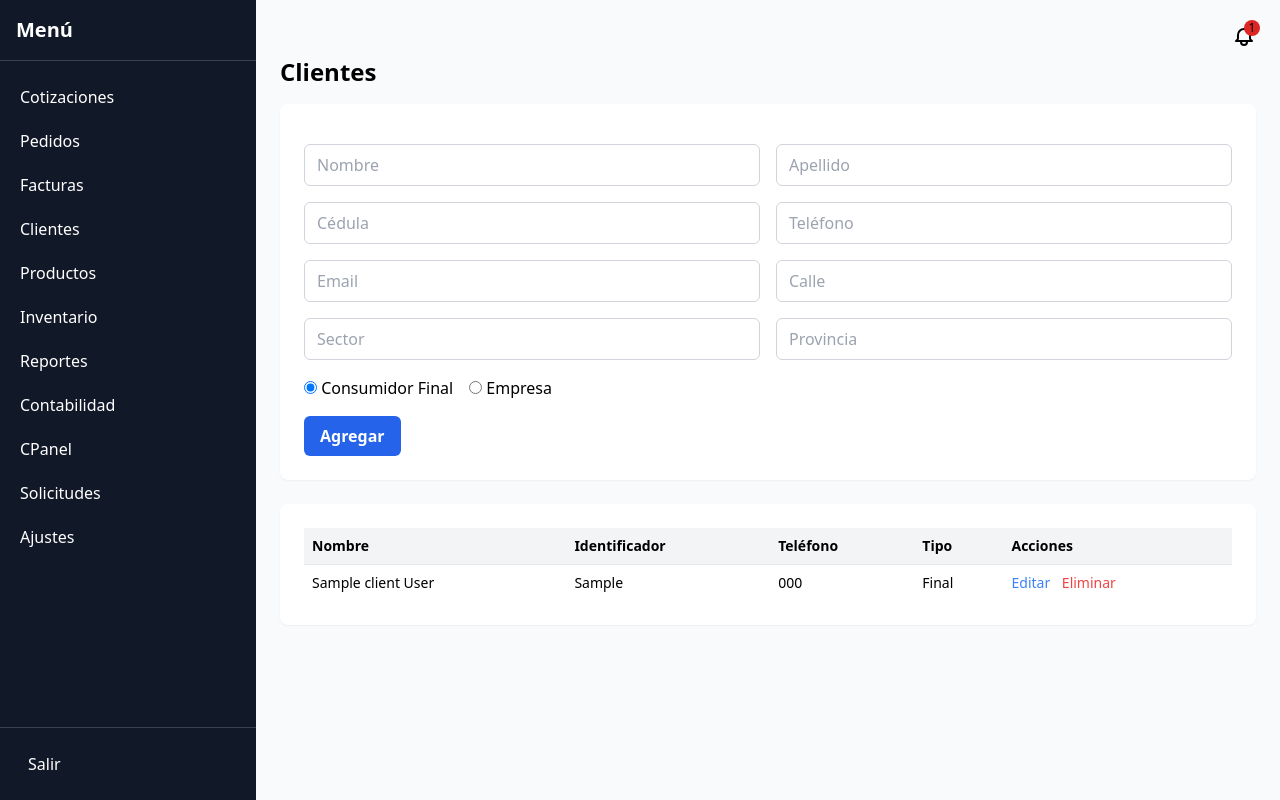
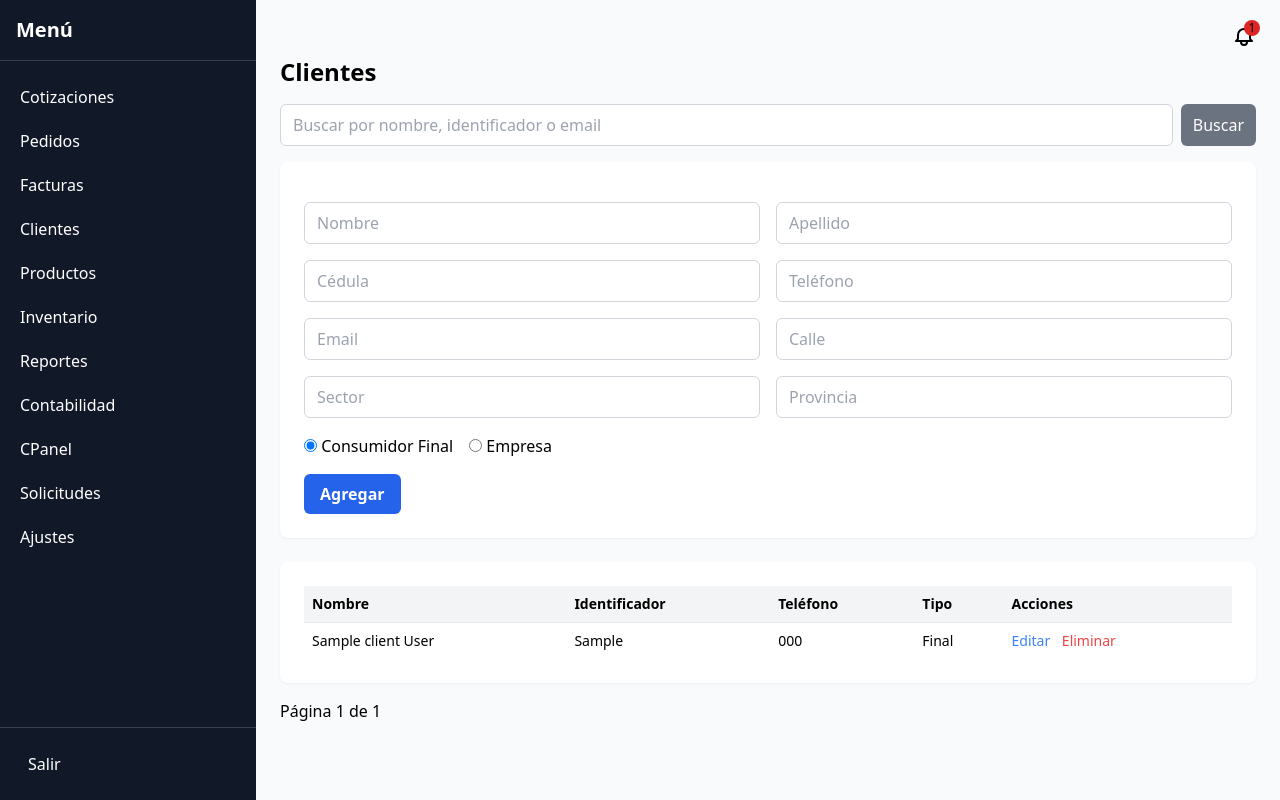
Before and after one commit to Buzzvitalize/Application-Tada, a Flask app: page /clientes in a window 1280 px wide. Run offline with Flask 3, Linux system fonts and the light colour scheme; the visitor is signed in with stand-in values (Sample User, id 1); data comes from the database, SQL or seed files in the repository; tables that the repository leaves empty hold one stand-in row (values such as "Sample post"); some libraries are stand-ins or nearby versions.

Commit message:
Add pagination and search to clients view

```diff
--- a/app.py
+++ b/app.py
@@ -895,8 +895,21 @@ def clients():
         flash('Cliente agregado')
         notify('Cliente agregado')
         return redirect(url_for('clients'))
-    clients = company_query(Client).all()
-    return render_template('clientes.html', clients=clients)
+    q = request.args.get('q', '').strip()
+    page = request.args.get('page', 1, type=int)
+    query = company_query(Client)
+    if q:
+        like = f"%{q}%"
+        query = query.filter(
+            or_(
+                Client.name.ilike(like),
+                Client.last_name.ilike(like),
+                Client.identifier.ilike(like),
+                Client.email.ilike(like),
+            )
+        )
+    clients = query.order_by(Client.id).paginate(page=page, per_page=25, error_out=False)
+    return render_template('clientes.html', clients=clients, q=q)
 
 @app.route('/clientes/delete/<int:client_id>')
 def delete_client(client_id):
--- a/templates/clientes.html
+++ b/templates/clientes.html
@@ -2,6 +2,10 @@
 {% block title %}Clientes{% endblock %}
 {% block content %}
 <h1 class="text-2xl font-semibold mb-4">Clientes</h1>
+<form method="get" class="mb-4 flex space-x-2">
+  <input name="q" value="{{ q }}" placeholder="Buscar por nombre, identificador o email" class="input flex-1">
+  <button class="btn-secondary">Buscar</button>
+</form>
 <form method="post" class="card mb-6 space-y-4">
   <input type="hidden" name="csrf_token" value="{{ csrf_token() }}">
   <div class="grid md:grid-cols-2 gap-4">
@@ -32,7 +36,7 @@
       </tr>
     </thead>
     <tbody>
-    {% for c in clients %}
+    {% for c in clients.items %}
       <tr class="border-t">
         <td class="p-2">{{ c.name }}{% if c.last_name %} {{ c.last_name }}{% endif %}</td>
         <td class="p-2">{{ c.identifier|id_doc }}</td>
@@ -46,6 +50,15 @@
     {% endfor %}
     </tbody>
   </table>
+</div>
+<div class="mt-4 flex items-center gap-2">
+  {% if clients.has_prev %}
+  <a href="?page={{ clients.prev_num }}&q={{ q }}" class="px-2 py-1 bg-gray-200 rounded">Anterior</a>
+  {% endif %}
+  <span>Página {{ clients.page }} de {{ clients.pages }}</span>
+  {% if clients.has_next %}
+  <a href="?page={{ clients.next_num }}&q={{ q }}" class="px-2 py-1 bg-gray-200 rounded">Siguiente</a>
+  {% endif %}
 </div>
 {% endblock %}
 
```
Also changed, not shown: tests/test_clients_pagination.py (added, +64 -0 lines).
